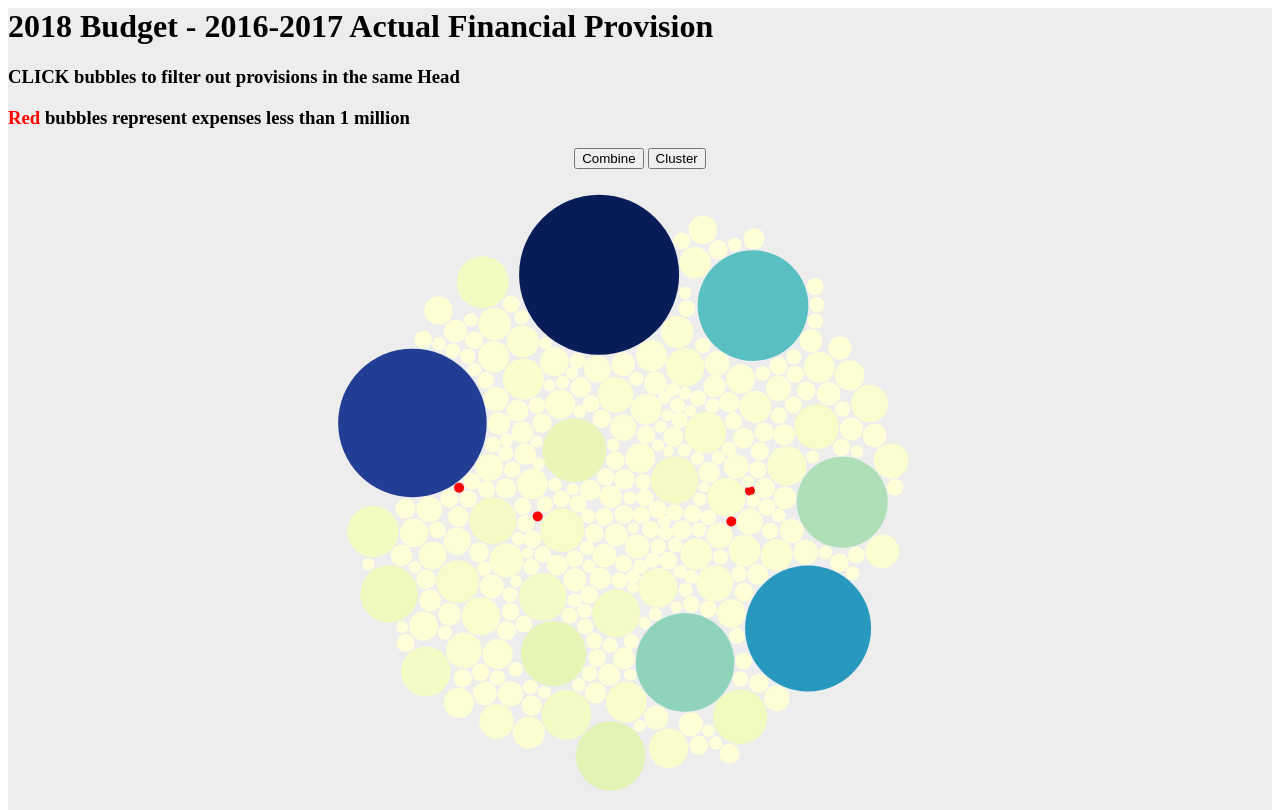
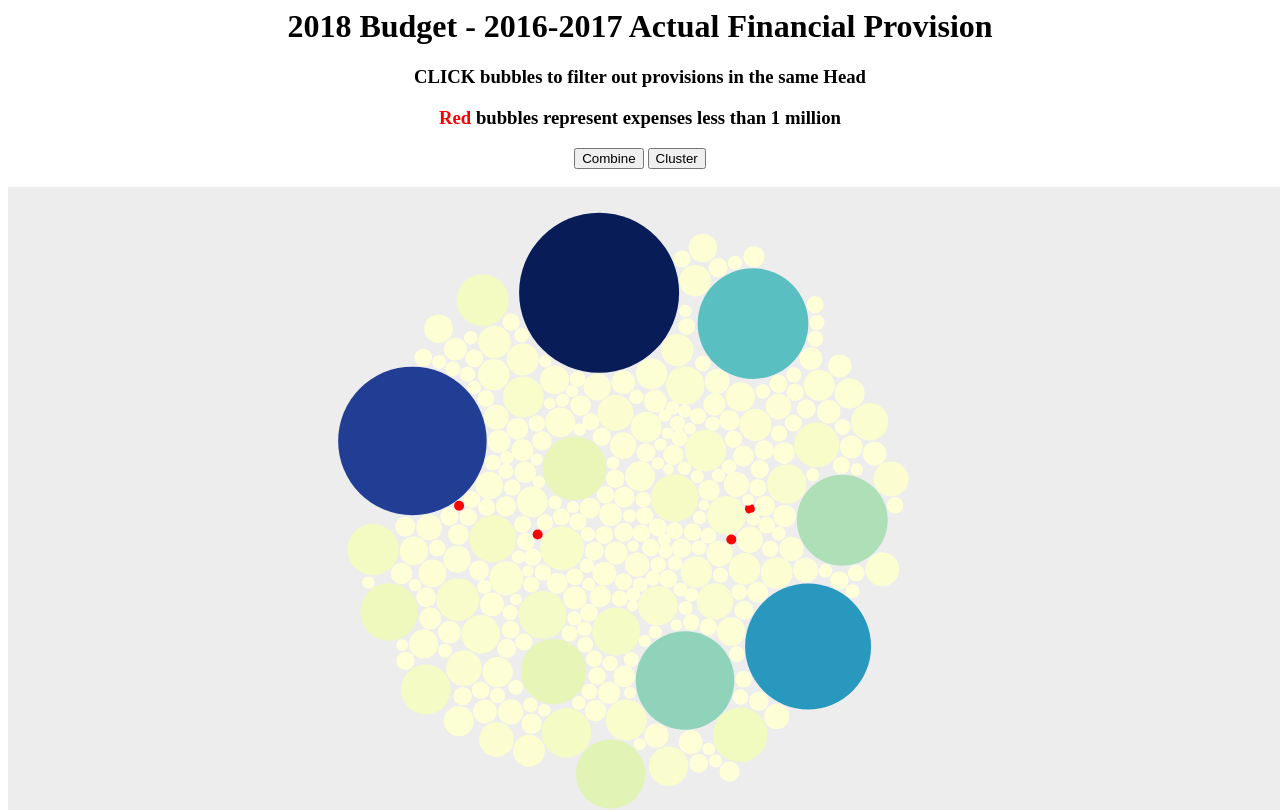
Before and after one commit to Roytangrb/Budget2018, a plain HTML site: page fin_provision/index.html in a window 1280 px wide. Shown: the top 810 px of the page. Drawn offline with nearby package versions, Linux system fonts and the light colour scheme.

Commit message:
header centered

```diff
--- a/fin_provision/index.html
+++ b/fin_provision/index.html
@@ -5,7 +5,7 @@
 	<script type="text/javascript" src="fin.js"></script>
 
 	<style type="text/css">
-		.chart {
+		#canvas1 {
 			background-color: rgba(220, 220, 220, 0.5);
 		}
 
@@ -17,19 +17,26 @@
     		position: absolute;
     		top: 50%;
 		}
+
+		.header h1, h2, h3{
+			text-align: center;
+		}
 	</style>
 </head>
 
 <body>
 	<div class="chart">
 		<div>
-		<h1>2018 Budget - 2016-2017 Actual Financial Provision</h1>
-		<h3>CLICK bubbles to filter out provisions in the same Head</h3>
-		<h3><span style="color:red">Red</span> bubbles represent expenses less than 1 million</h3>
+			<div class="header">
+				<h1>2018 Budget - 2016-2017 Actual Financial Provision</h1>
+				<h3>CLICK bubbles to filter out provisions in the same Head</h3>
+				<h3><span style="color:red">Red</span> bubbles represent expenses less than 1 million</h3>
+			</div>
 		<div class="buttonWrapper">
 			<button id="combine">Combine</button>
 			<button id="split">Cluster</button>
 		</div>
+		<br>
 
 		</div>
 		<svg id="canvas1"></svg>
```
